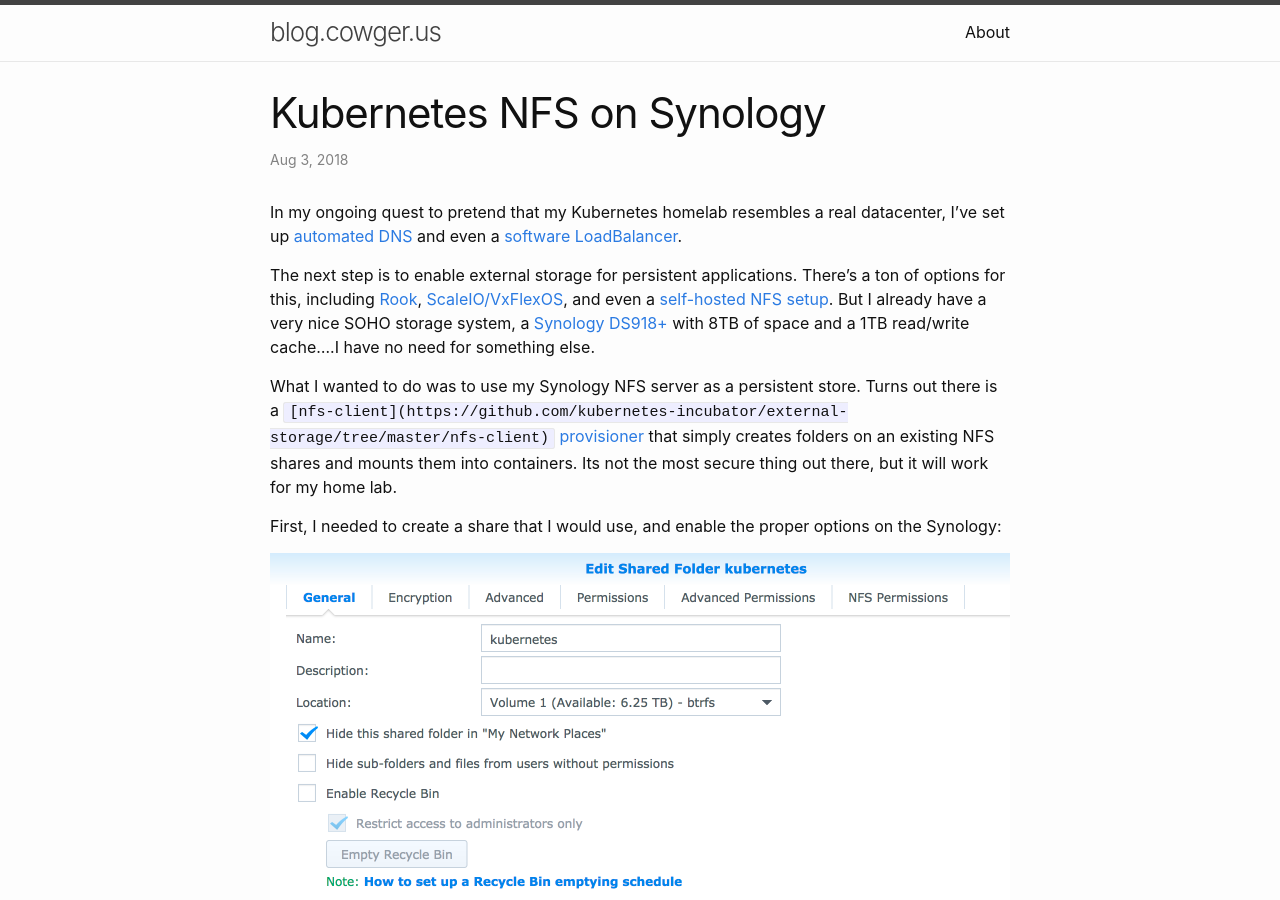
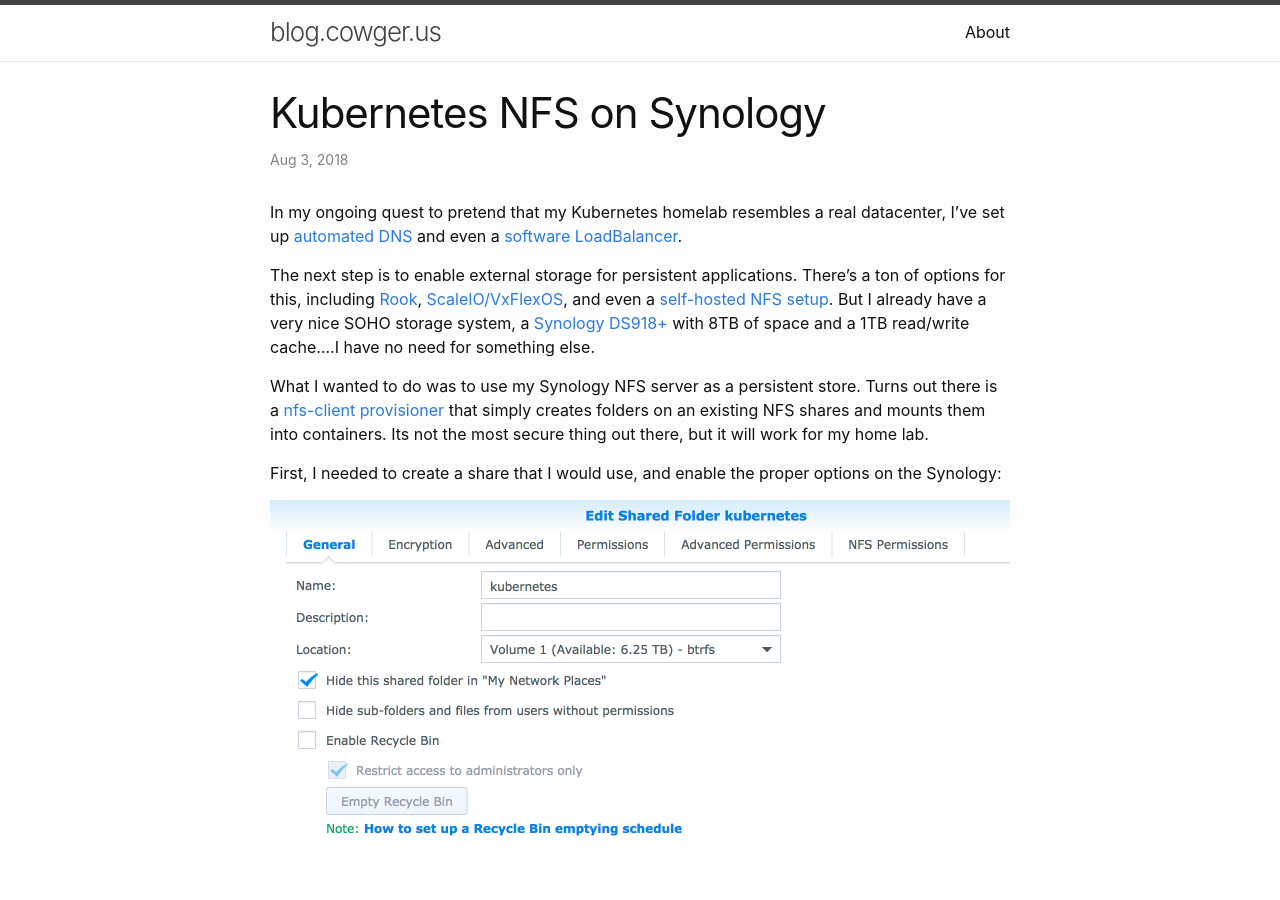
Before and after one commit to mcowger/blog.cowger.us, a Jekyll site: the page built from _posts/2018-07-03-nfs-on-synology.md, in a window 1280 px wide and 900 px high. Built offline with Jekyll 4.4.1, drawn with Linux system fonts in a browser that asks for light colours; our own code applies the rules of GitHub Pages for plain Markdown files; some of the changed lines change nothing that is shown.

Commit message:
Update from Forestry.io - Updated nfs-on-synology.md

```diff
--- a/_posts/2018-07-03-nfs-on-synology.md
+++ b/_posts/2018-07-03-nfs-on-synology.md
@@ -7,7 +7,7 @@
 
 The next step is to enable external storage for persistent applications.  There's a ton of options for this, including [Rook](https://rook.io/), [ScaleIO/VxFlexOS](https://github.com/thecodeteam/csi-scaleio), and even a [self-hosted NFS setup](https://github.com/kubernetes-incubator/external-storage/tree/master/nfs).   But I already have a very nice SOHO storage system, a [Synology DS918+](https://www.synology.com/en-us/products/DS918+) with 8TB of space and a 1TB read/write cache....I have no need for something else.
 
-What I wanted to do was to use my Synology NFS server as a persistent store.   Turns out there is a `[nfs-client](https://github.com/kubernetes-incubator/external-storage/tree/master/nfs-client)`[ provisioner](https://github.com/kubernetes-incubator/external-storage/tree/master/nfs-client) that simply creates folders on an existing NFS shares and mounts them into containers.  Its not the most secure thing out there, but it will work for my home lab.
+What I wanted to do was to use my Synology NFS server as a persistent store.   Turns out there is a [nfs-client provisioner](https://github.com/kubernetes-incubator/external-storage/tree/master/nfs-client) that simply creates folders on an existing NFS shares and mounts them into containers.  Its not the most secure thing out there, but it will work for my home lab.
 
 First, I needed to create a share that I would use, and enable the proper options on the Synology:
 
```
